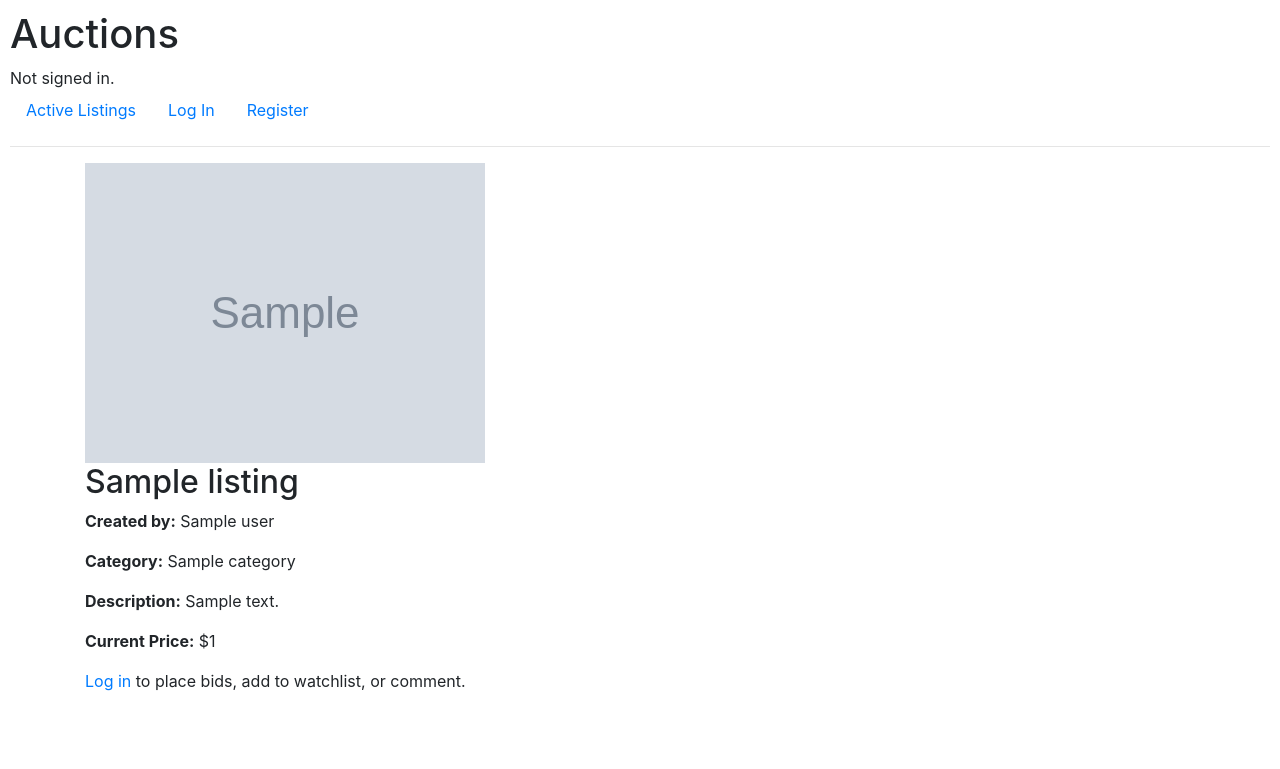
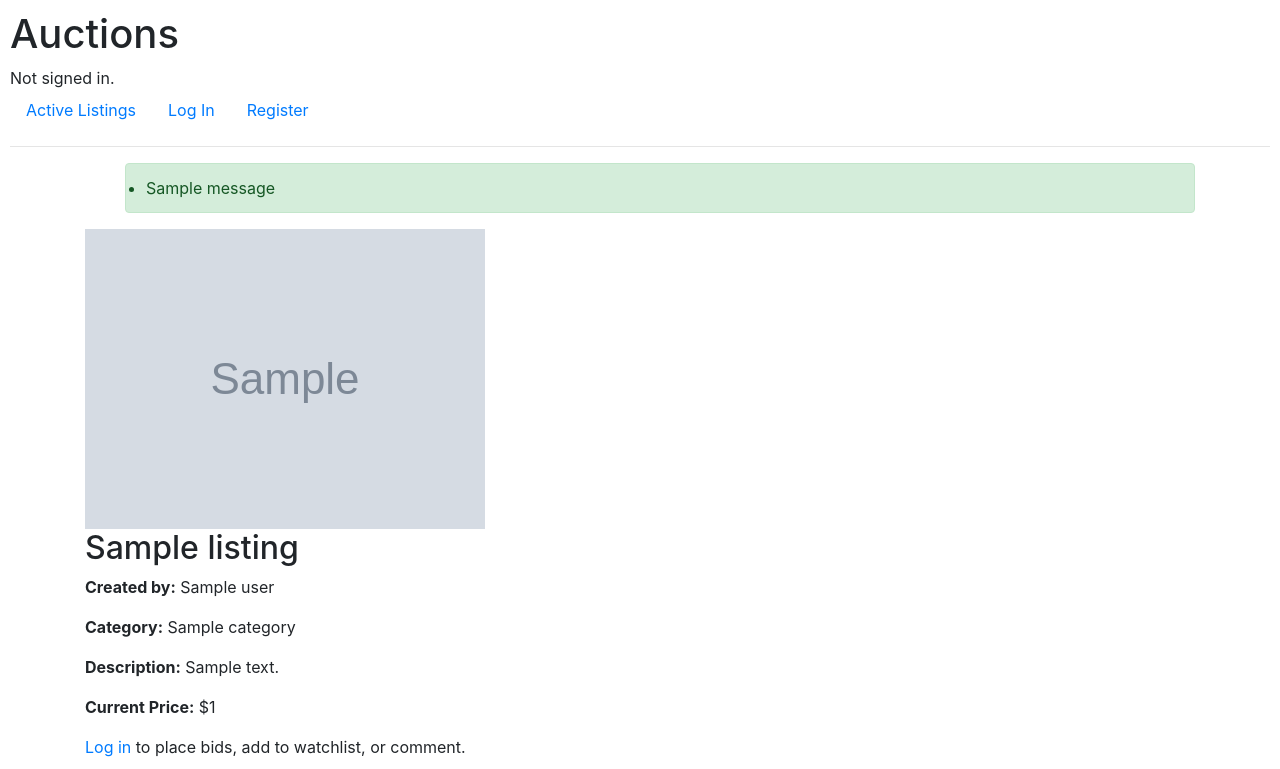
Before and after one commit to metaamiri/django-ecommerce, a Django app: template commerce/auctions/templates/auctions/listing_detail.html in a window 1280 px wide. Shown: the top 769 px of the page. Run offline with Django 3.2, Linux system fonts and the light colour scheme; the template is opened without the code that fills it: most values are stand-ins (such as "Sample title", 1, 10 or a date in 2020); grey boxes marked "Sample" are stand-in pictures; one stand-in notice (Sample message) is shown; parts of the project's set-up code (start-up, migrations or seed data) failed here and were passed over; some libraries are stand-ins or nearby versions.

Commit message:
fix bid placing

```diff
--- a/commerce/auctions/static/auctions/styles.css
+++ b/commerce/auctions/static/auctions/styles.css
@@ -83,7 +83,7 @@ body {
 
 .listing-head {
     display: flex; /* فعال کردن Flexbox */
-    align-items: center; /* مرکز کردن آیتم‌ها به صورت عمودی */
+    align-items: start; /* مرکز کردن آیتم‌ها به صورت عمودی */
     justify-content: space-between; /* فاصله بین عکس و دکمه */
 }
 
@@ -94,6 +94,7 @@ body {
     border-style: none;
     backface-visibility: hidden;
     border-width: 0;
+
 }
 .watchlist-btn:hover{
     box-shadow: 0px 4px 6px rgba(0, 0, 0, 0.1);
--- a/commerce/auctions/templates/auctions/listing_detail.html
+++ b/commerce/auctions/templates/auctions/listing_detail.html
@@ -5,6 +5,18 @@
 
 {% block body %}
     <div class="container">
+        {% if messages %}
+
+            <ul class="messages">
+                {% for message in messages %}
+
+                <div class="alert {% if message.tags == error %}alert-warning{% else %}alert-success{% endif %}" role="alert">
+                    <li>{{ message }}</li>
+                </div>
+                {% endfor %}
+            </ul>
+
+        {% endif %}
         <div class="listing-details" >
             <div class="listing-head" >
                 <img src="{{listing.image_url}}" alt="listing image">
@@ -29,9 +41,9 @@
                 {% csrf_token %}
                 <div class="form-group mx-sm-3 mb-2">
                   <label for="inputPassword2" class="sr-only">Bid</label>
-                  <input type="text" class="form-control" placeholder="place your bid" name="bid" required>
+                  <input type="text" class="form-control" placeholder="place your bid" name="bid_amount" required>
                 </div>
-                <button type="submit" class="btn btn-primary mb-2">Confirm</button>
+                <button type="submit" class="btn btn-primary mb-2" name="bid">Confirm</button>
             </form>
 
             <!-- Close Auction (Only for Owner) -->
--- a/commerce/auctions/views.py
+++ b/commerce/auctions/views.py
@@ -35,7 +35,7 @@ def listing_page(request, listing_id):
                 else:
                     Price.objects.create(listing=listing, user=request.user, bid=bid_amount)
                     messages.success(request, "Bid placed successfully!")
-                return redirect("auctions/listing_detail.html", listing_id=listing.id)
+                return redirect("auctions:listing_page", listing_id=listing.id)
 
         elif "close_auction" in request.POST and is_owner:
             listing.active = False
```
Also changed, not shown: commerce/db.sqlite3.
